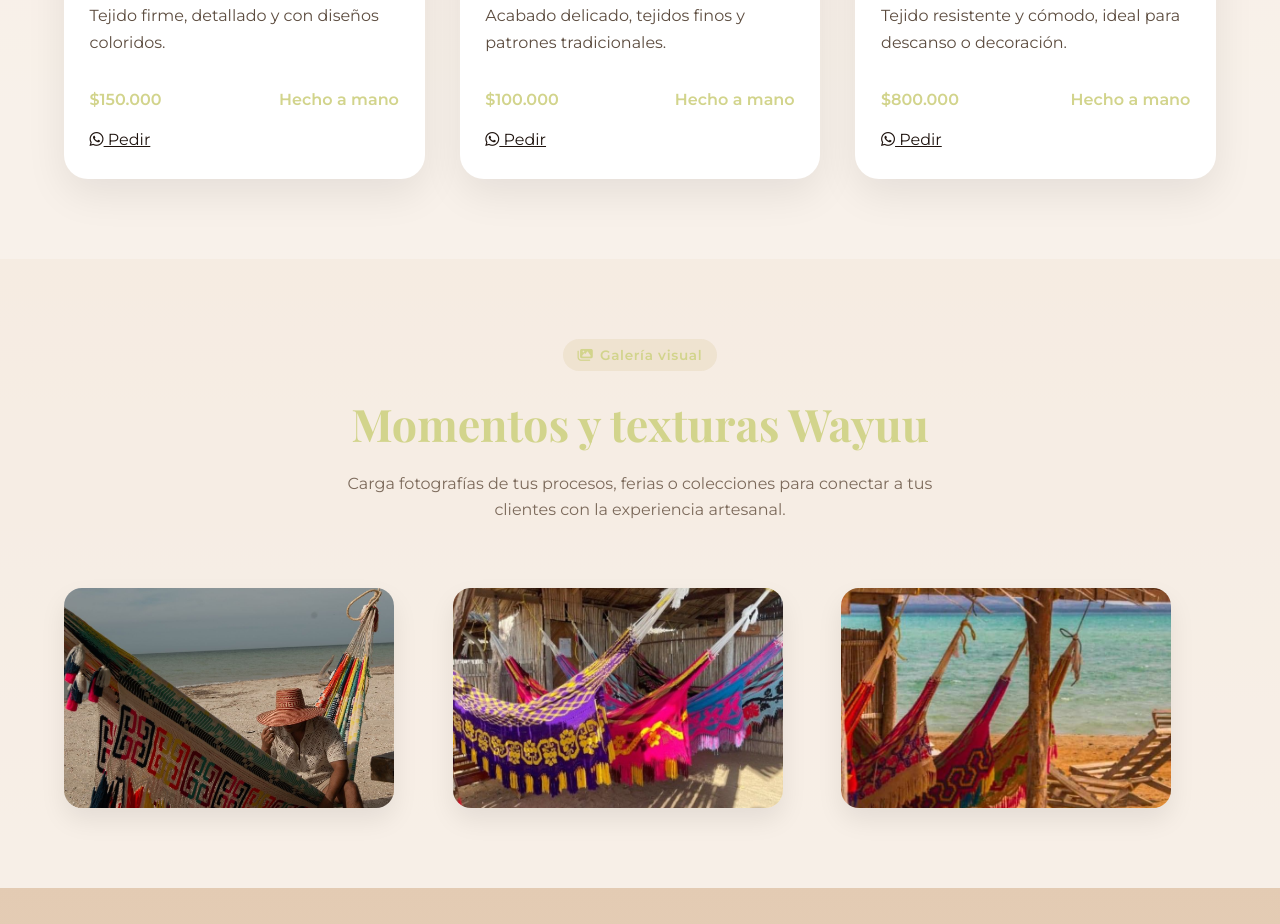
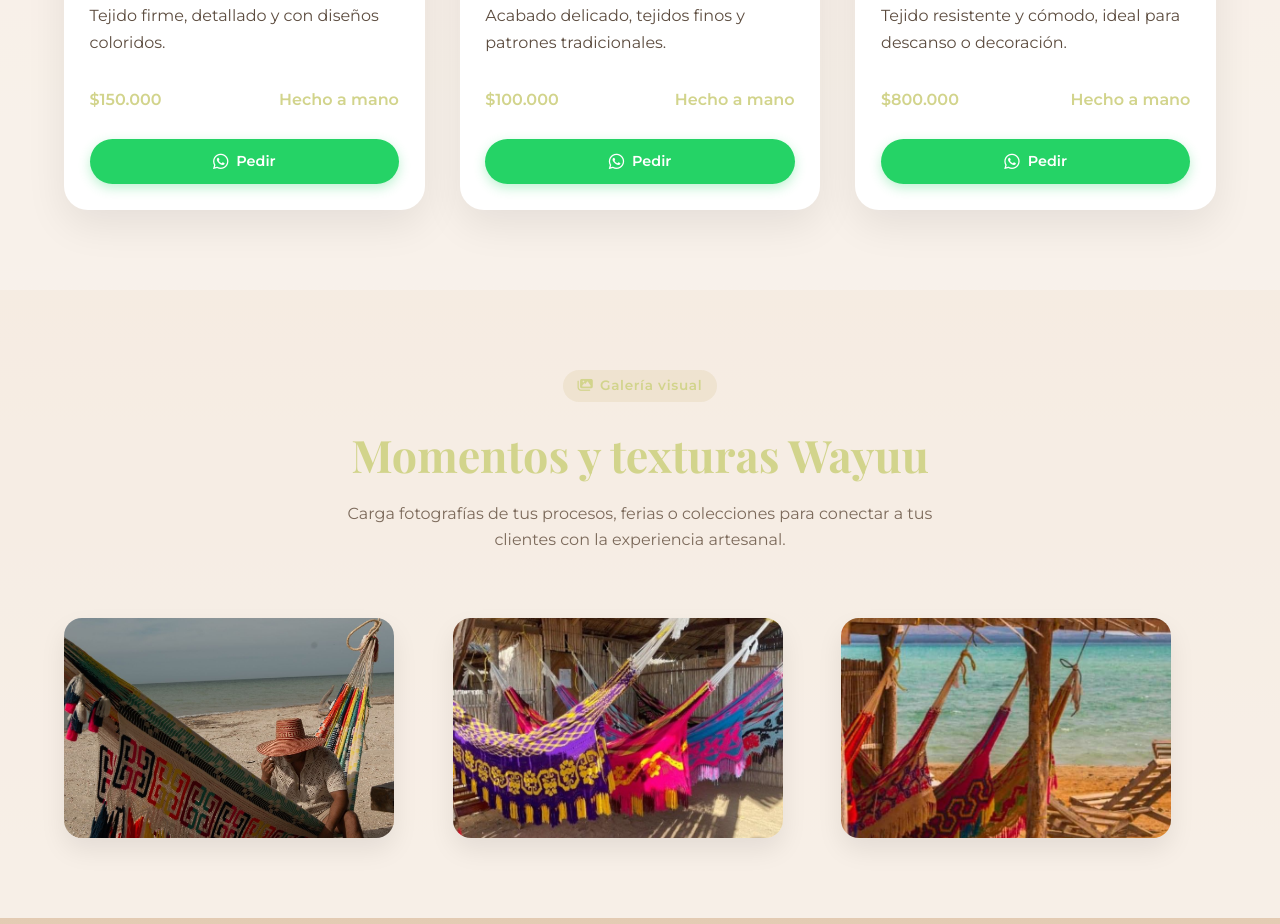
Before and after one commit to ReconvencionLaboralGuajira/artesanias-britani-98, a plain HTML site: page index.html in a window 1280 px wide. Shown: the part 2137-3061 px from the top of the page. Drawn offline with nearby package versions, Linux system fonts and the light colour scheme; no server answers; a small style sheet from the web is missing.

Commit message:
Publish site

```diff
--- a/styles.css
+++ b/styles.css
@@ -623,6 +623,34 @@ footer .container {
     transform: translateY(-4px) scale(1.04);
 }
 
+/* Botón WhatsApp en productos */
+.btn-whatsapp-product {
+    display: inline-flex;
+    align-items: center;
+    justify-content: center;
+    gap: 0.5rem;
+    margin-top: 0.75rem;
+    padding: 0.65rem 1.25rem;
+    background: #25d366;
+    color: #fff;
+    font-size: 0.9rem;
+    font-weight: 600;
+    border-radius: 50px;
+    text-decoration: none;
+    transition: all 0.3s ease;
+    box-shadow: 0 4px 12px rgba(37, 211, 102, 0.3);
+}
+
+.btn-whatsapp-product:hover {
+    background: #128c7e;
+    transform: translateY(-2px);
+    box-shadow: 0 6px 16px rgba(37, 211, 102, 0.4);
+}
+
+.btn-whatsapp-product i {
+    font-size: 1.1rem;
+}
+
 /* Responsive Design */
 @media (max-width: 992px) {
     .nav-toggle {
```
